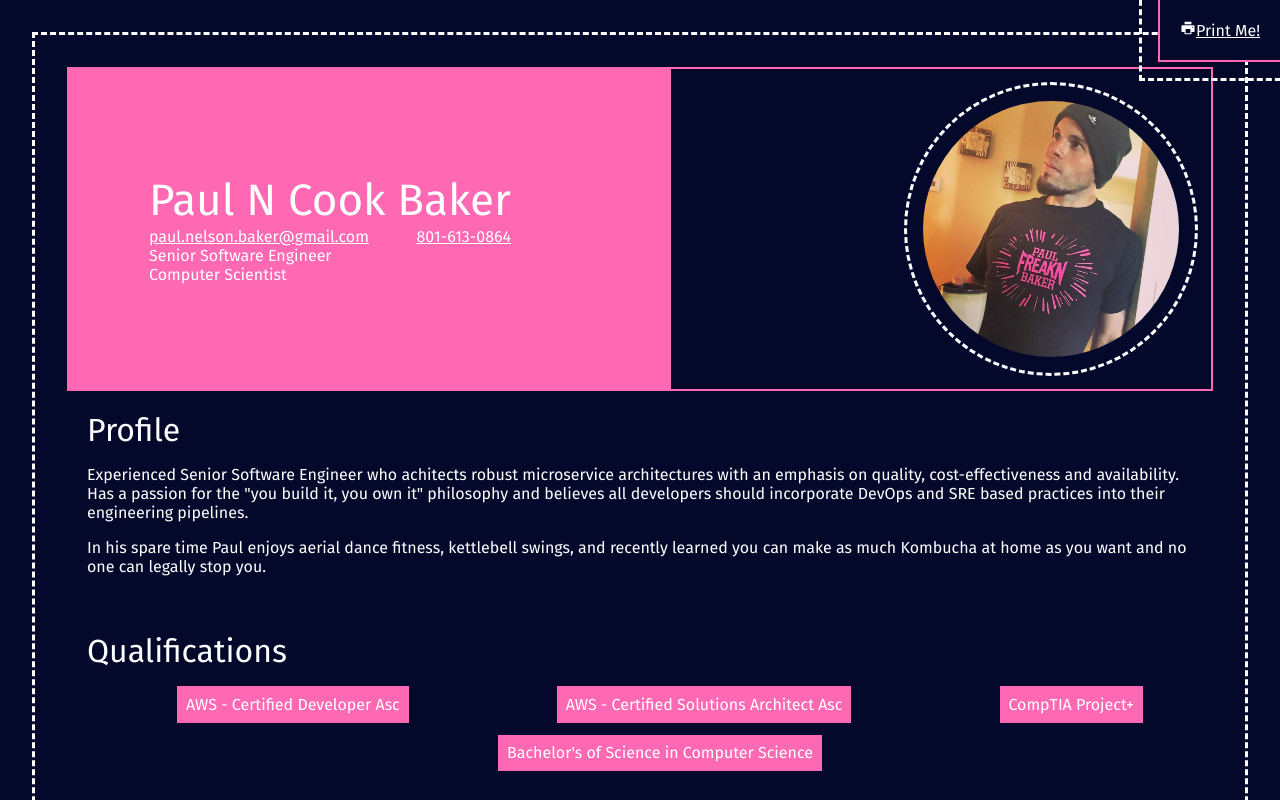
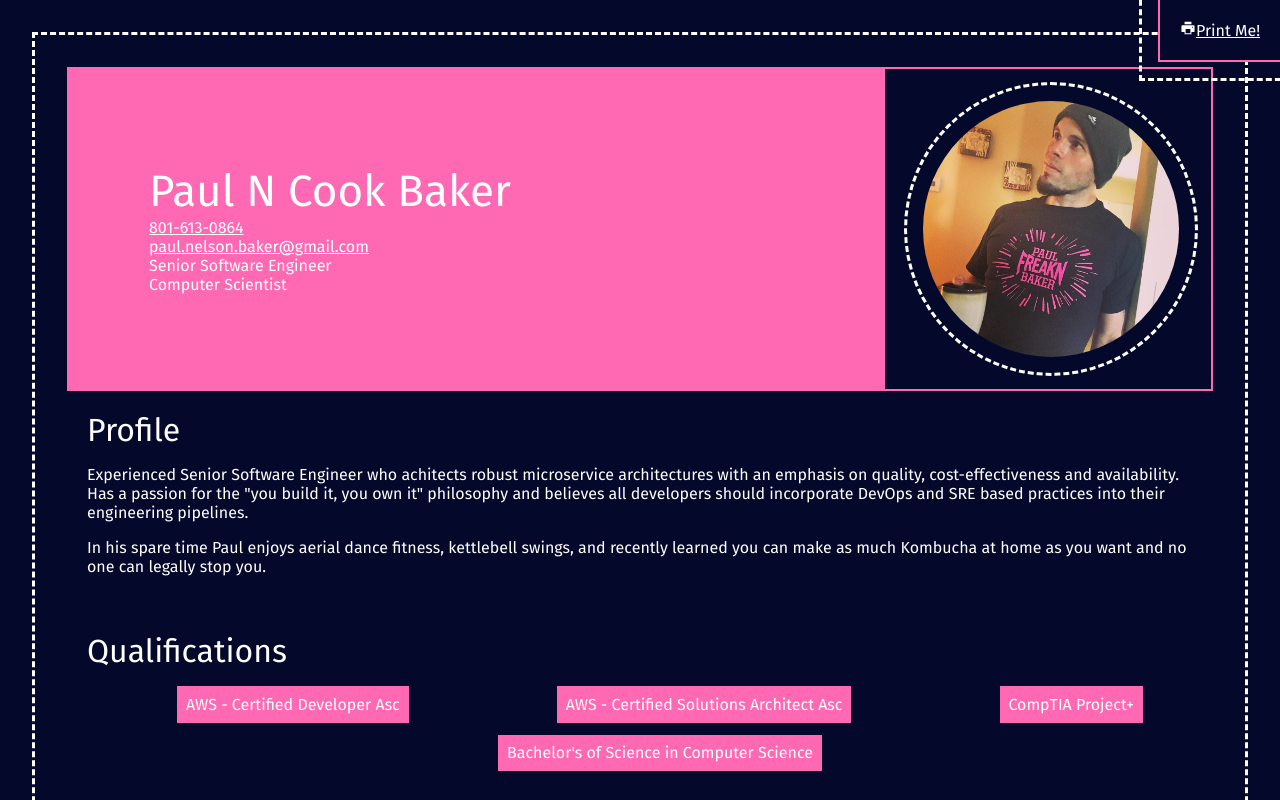
Before and after one commit to niko-dunixi/react-resume, a React (Create React App) app: page / in a window 1280 px wide. Shown: the top 800 px of the page. Built offline with nearby package versions, Linux system fonts and the light colour scheme.

Commit message:
fix: better headling styling

```diff
--- a/src/App.css
+++ b/src/App.css
@@ -20,6 +20,10 @@
   .resume-subject-container {
     padding-left: 5em;
     padding-right: 10em;
+    width: 45vw;
+  }
+  .resume-contact-container {
+    flex-direction: column-reverse;
   }
 }
 
@@ -27,6 +31,10 @@
   .resume-subject-container {
     padding-left: 2em;
     padding-right: 5em;
+    width: 45vw;
+  }
+  .resume-contact-container {
+    flex-direction: column-reverse;
   }
 }
 
```
